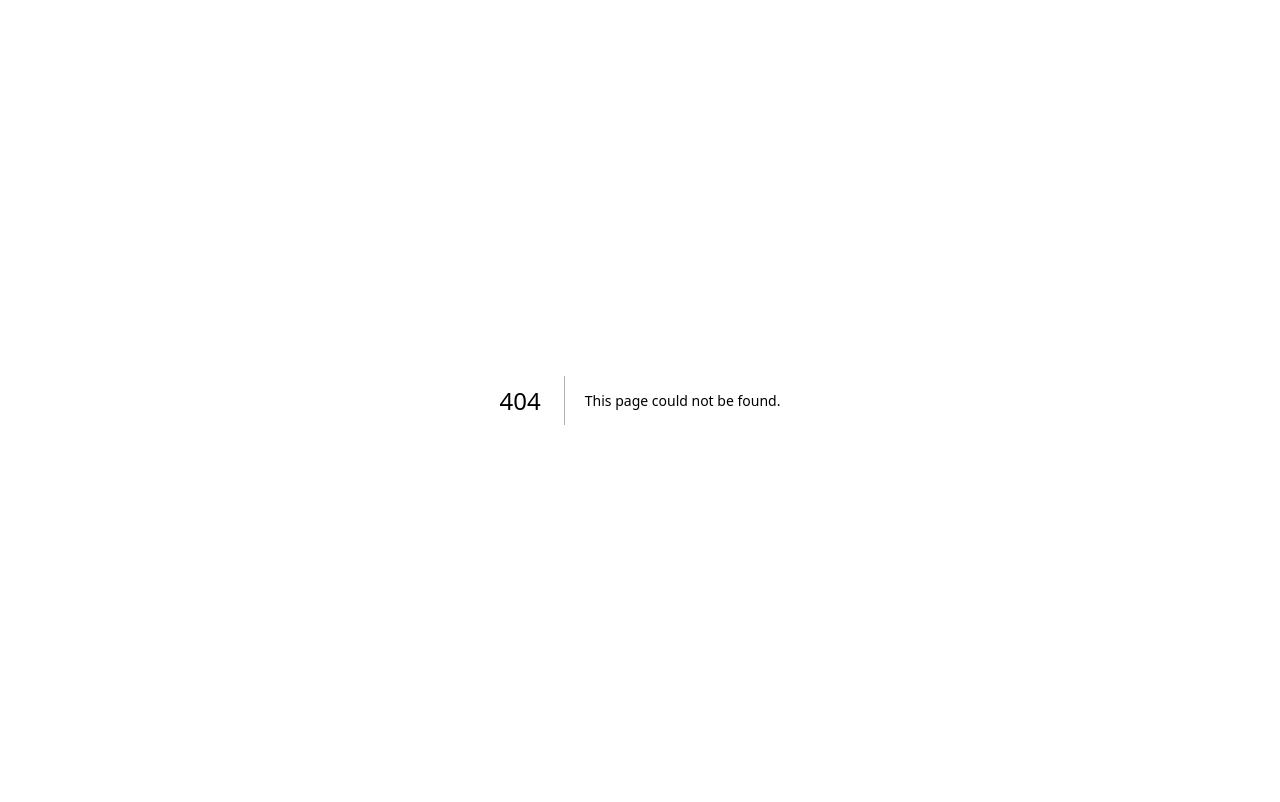
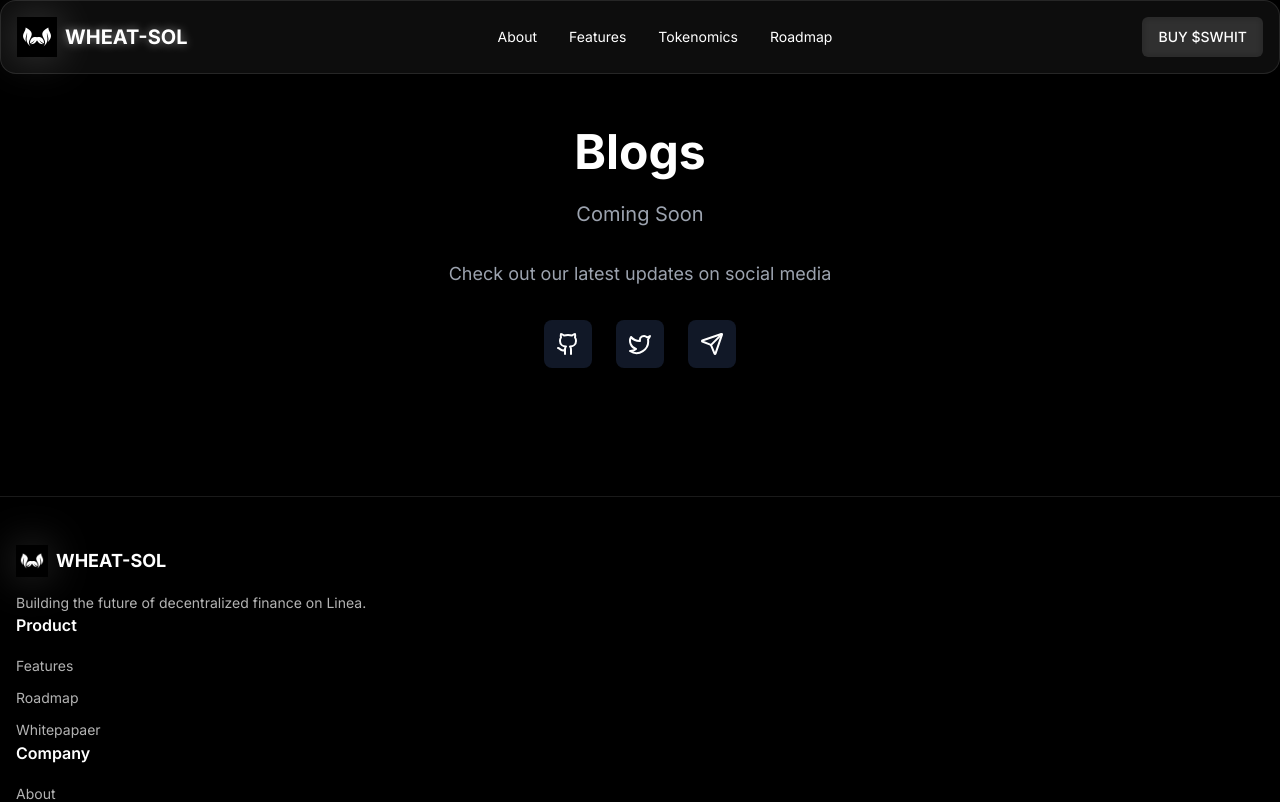
Before and after one commit to wheat-eco/page, a Next.js app in the folder swhit/: page /blog in a window 1280 px wide. Before the commit this address had no page. Shown: the top 802 px of the page. Built offline with nearby package versions, Linux system fonts and the light colour scheme.

Commit message:
Create page.tsx

```diff
--- /dev/null
+++ b/swhit/app/blog/page.tsx
@@ -0,0 +1,49 @@
+'use client'
+
+import { NavBar } from "@/components/nav-bar"
+import { Footer } from "@/components/footer"
+import { Github, Twitter, Send } from 'lucide-react'
+import Link from "next/link"
+
+export default function BlogsPage() {
+  return (
+    <div className="min-h-screen bg-black">
+      <NavBar />
+      <main className="flex flex-col items-center justify-center flex-1 px-4 py-32">
+        <h1 className="text-4xl md:text-5xl font-bold text-center text-white mb-6">
+          Blogs
+        </h1>
+        <p className="text-xl text-gray-400 text-center mb-8">
+          Coming Soon
+        </p>
+        <p className="text-lg text-gray-400 text-center mb-8">
+          Check out our latest updates on social media
+        </p>
+        <div className="flex gap-6">
+          <Link
+            href="https://github.com/wheat-eco"
+            className="bg-gray-900 p-3 rounded-lg hover:bg-gray-800 transition-colors"
+            target="_blank"
+          >
+            <Github className="w-6 h-6 text-white" />
+          </Link>
+          <Link
+            href="https://x.com/wheat_linea?t=a0OLjaHbLzIaMGNNaDuUMg&s=09"
+            className="bg-gray-900 p-3 rounded-lg hover:bg-gray-800 transition-colors"
+            target="_blank"
+          >
+            <Twitter className="w-6 h-6 text-white" />
+          </Link>
+          <Link
+            href="https://t.me/swhit_tg"
+            className="bg-gray-900 p-3 rounded-lg hover:bg-gray-800 transition-colors"
+            target="_blank"
+          >
+            <Send className="w-6 h-6 text-white" />
+          </Link>
+        </div>
+      </main>
+      <Footer />
+    </div>
+  )
+}
```
